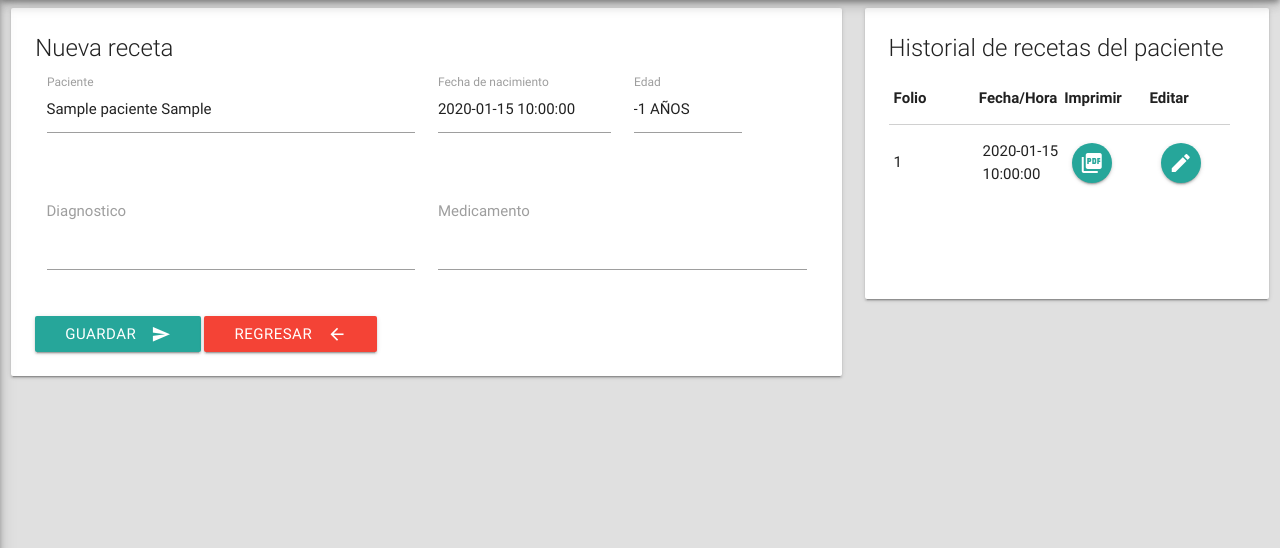
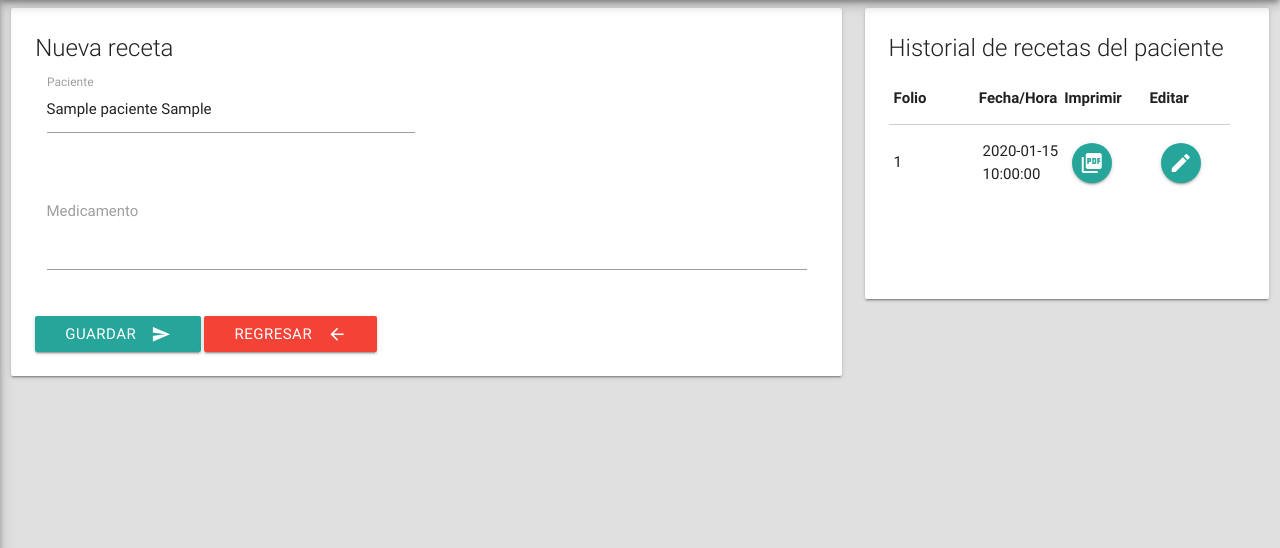
Before and after one commit to Javier1995/alamillasanatorio, a PHP site: page /alamilla/recetario/paciente.php in a window 1280 px wide. Shown: the part 64-612 px from the top of the page. Run offline with PHP 8.4, Linux system fonts and the light colour scheme; a user stored in the database is signed in; data comes from the database, SQL or seed files in the repository; tables that the repository leaves empty or names only in its code hold one stand-in row (values such as "Sample post").

Commit message:
Modificaciones

```diff
--- a/alta/app_alta.js
+++ b/alta/app_alta.js
@@ -21,7 +21,7 @@ inputSearch.on('keyup', (event) => {
 });
 
 function PaginationMedicationList(page = null, limit = null, search = null) {
-    console.log(search);
+
     $.ajax({
         url: 'medicamento_lista_ajax.php',
         data: {
@@ -46,12 +46,9 @@ function PaginationMedicationList(page = null, limit = null, search = null) {
             loading += '</div>';
             loading += '</div>';
             loading += '</div>';
-
             showListMedication.html(loading);
         },
         success: (result) => {
-            console.log('log');
-            console.log(result);
             var table = '';
             if (result.pages != 0) {
 
--- a/caja/orderbycashout.js
+++ b/caja/orderbycashout.js
@@ -82,8 +82,8 @@ function PaginationOrderByCashOut(page = null, limit = null) {
                 table += '</div>';
                 table += '<div class="row">';
                 table += '<div class="col l2 s2 offset-l10 offset-s10">';
-
-                table += '<input type="number" style="width:100%" value="' + result.limit + '" onchange="PaginationOrderByCashOut(null, this.value)">';
+                table +='<label for="fila_corte1">Numero de Filas</label>';
+                table += '<input type="number" style="width:100%"  id="fila_corte1" value="' + result.limit + '" onchange="PaginationOrderByCashOut(null, this.value)">';
                 table += '</div>';
                 table += '</div>';
                 table += '</div>';
--- a/extend/helpers.php
+++ b/extend/helpers.php
@@ -360,10 +360,10 @@ function buscarPaciente($busqueda) {
     return $resultado;
 }
 
-function guardar_paciente($nombre, $apellidos, $nacimiento, $id) {
+function guardar_paciente($nombre, $apellidos, $id) {
     global $con;
     $resultado = false;
-    $query = "INSERT INTO pacientes VALUES(NULL, '$nombre', '$apellidos', '$nacimiento', CURRENT_TIMESTAMP, $id)";
+    $query = "INSERT INTO pacientes VALUES(NULL, '$nombre', '$apellidos', NULL, CURRENT_TIMESTAMP, $id)";
     $insert = $con->query($query);
     if ($insert) {
         $resultado = $con->insert_id;
@@ -386,10 +386,10 @@ function mostrar_paciente($id) {
     return $resultado;
 }
 
-function guardar_receta($id_paciente, $diagnostico, $medicamento, $id) {
+function guardar_receta($id_paciente, $medicamento, $id) {
     global $con;
     $resultado = false;
-    $query = "INSERT INTO recetas VALUES(NULL,'$medicamento', '$diagnostico',CURRENT_TIMESTAMP,$id_paciente, $id)";
+    $query = "INSERT INTO recetas VALUES(NULL,'$medicamento',NULL,CURRENT_TIMESTAMP,$id_paciente, $id)";
     $insert = $con->query($query);
     if ($insert) {
         $resultado = $con->insert_id;
--- a/recetario/app_recetario.js
+++ b/recetario/app_recetario.js
@@ -31,27 +31,18 @@ $("#busca-paciente").on("click", function (event) {
                 showTable += 'Nombre del paciente';
                 showTable += '</th>';
                 showTable += '<th>';
-                showTable += 'Fecha nacimiento';
-                showTable += '</th>';
-                showTable += '<th>';
-                showTable += 'Edad';
+                showTable += 'Opciones';
                 showTable += '</th>';
                 showTable += '<tr>';
                 showTable += '</thead>';
-
-
                 showTable += '<tbody>';
 
                 for (var i = 0; i < pacientes.length; i++) {
                     showTable += '<tr id="'+pacientes[i].id+'">';
-
                     showTable += '<td>';
                     showTable += '<a href="paciente?paciente=' + pacientes[i].id + '">' + pacientes[i].nombre_completo + '</a>';
                     showTable += '</td>';
-                    showTable += "<td>" + pacientes[i].fecha_nacimiento + "</td>";
-                    showTable += '<td>' + pacientes[i].edad + ' Años</td>';
                     showTable += '<td>';
-
                     showTable += '<a href="#" class="btn-floating grey lighten-2 dropdown-button" href="#" data-activates="pa' + pacientes[i].id + '">';
                     showTable += '<i class="material-icons black-text">more_vert</i></a>';
                     showTable += '<ul id="pa' + pacientes[i].id + '" class="dropdown-content">';
@@ -101,8 +92,7 @@ function guardar_paciente(e) {
     e.preventDefault();
     const respuesta = document.getElementById("respuesta");
     var nombre = document.getElementById("nombre").value,
-            apellidos = document.getElementById("apellidos").value,
-            nacimiento = document.getElementById("nacimiento").value;
+        apellidos = document.getElementById("apellidos").value
     $.ajax({
         url: "guardar_paciente.php",
         type: "POST",
@@ -110,8 +100,7 @@ function guardar_paciente(e) {
         contentType: 'application/x-www-form-urlencoded; charset=UTF-8',
         data: {
             nombre: nombre,
-            apellidos: apellidos,
-            nacimiento: nacimiento
+            apellidos: apellidos
         },
         beforeSend: function () {
             respuesta.innerHTML = '<div class="progress"><div class="indeterminate"></div></div>';
@@ -142,7 +131,6 @@ function guardar_paciente(e) {
 
                 nombre = document.getElementById("nombre").value = '';
                 apellidos = document.getElementById("apellidos").value = '';
-                nacimiento = document.getElementById("nacimiento").value = '';
                 respuesta.innerHTML = "";
                 swal("Bien", "Se ha guardado correctamente", "success").then(() => {
                     location.href = "paciente?paciente="+errores.id[0]+"";
@@ -158,12 +146,10 @@ function guardar_paciente(e) {
 
 function guardar_receta_medica(id, e) {
     e.preventDefault();
-    console.log(id);
 
     const respuesta = document.getElementById("resultado_receta");
     const carga = document.getElementById("carga");
     var dato = '';
-    var diagnostico = document.getElementById("diagnosticoNuevo").value;
     var medicamento = document.getElementById("medicamentoNuevo").value;
     $.ajax({
         url: "guardar_consulta.php",
@@ -172,7 +158,6 @@ function guardar_receta_medica(id, e) {
         data: {
             id:id,
             medicamento:medicamento,
-            diagnostico:diagnostico
 
         },
         beforeSend:function() {
--- a/recetario/paciente.php
+++ b/recetario/paciente.php
@@ -42,7 +42,7 @@
 
                             </div>
 
-                            <div class="col s12 l3 input-field">
+                            <!-- <div class="col s12 l3 input-field">
                                 <label for="nacimiento">Fecha de nacimiento</label>
                                 <input type="text" id="nacimiento" value="<?=$paciente['fecha_nacimiento']?>" readonly>
 
@@ -52,19 +52,19 @@
                                 <label for="edad">Edad</label>
                                 <input type="text" id="edad" value="<?=$paciente['edad'].' AÑOS'?>" readonly>
 
-                            </div>
+                            </div> -->
 
                         </div>
 
                         <div class="row">
 
-                            <div class="col s12 l6 input-field">
+                            <!-- <div class="col s12 l6 input-field">
                                 <label for="diagnosticoNuevo">Diagnostico</label>
                                 <textarea type="text" id="diagnosticoNuevo" class="materialize-textarea" onkeyup="may(this.value, this.id)" data-length="1318" maxlength="1318"></textarea>
 
-                            </div>
+                            </div> -->
 
-                            <div class="col s12 l6 input-field">
+                            <div class="col s12 l12 input-field">
                                 <label for="medicamentoNuevo">Medicamento</label>
                                 <textarea type="text" id="medicamentoNuevo" class="materialize-textarea" onkeyup="may(this.value, this.id)" data-length="1318" maxlength="1318"></textarea>
 
--- a/venta/app_venta.js
+++ b/venta/app_venta.js
@@ -383,8 +383,8 @@ function PaginationOrder(page = null, limit = null) {
                 table += '</div>';
                 table += '<div class="row">';
                 table += '<div class="col l2 s2 offset-l10 offset-s10">';
-
-                table += '<input type="number" style="width:100%" value="' + result.limit + '" onchange="PaginationOrder(null, this.value)">';
+                table +='<label for="fila_venta">Numero de Filas</label>';
+                table += '<input type="number" style="width:100%" id="fila_venta" value="' + result.limit + '" onchange="PaginationOrder(null, this.value)">';
                 table += '</div>';
                 table += '</div>';
                 table += '</div>';
--- a/venta/index.php
+++ b/venta/index.php
@@ -18,7 +18,7 @@
     <div class="col s12 l3">
             <div class="card blue lighten-3 ">
                 <div class="card-content">
-                    <span class="card-title">Pedidos <i class="material-icons small left">
+                    <span class="card-title">Compras <i class="material-icons small left">
                         view_list
                         </i></span>
                     <div class="row">
```
Also changed, not shown: caja/caja.js (+7 -5 lines), recetario/edit_paciente.php (+2 -6 lines), recetario/guardar_consulta.php (+1 -7 lines), recetario/guardar_paciente.php (+2 -5 lines), recetario/nuevo.php (+4 -4 lines), recetario/pdf/recetario.php (+9 -26 lines).
